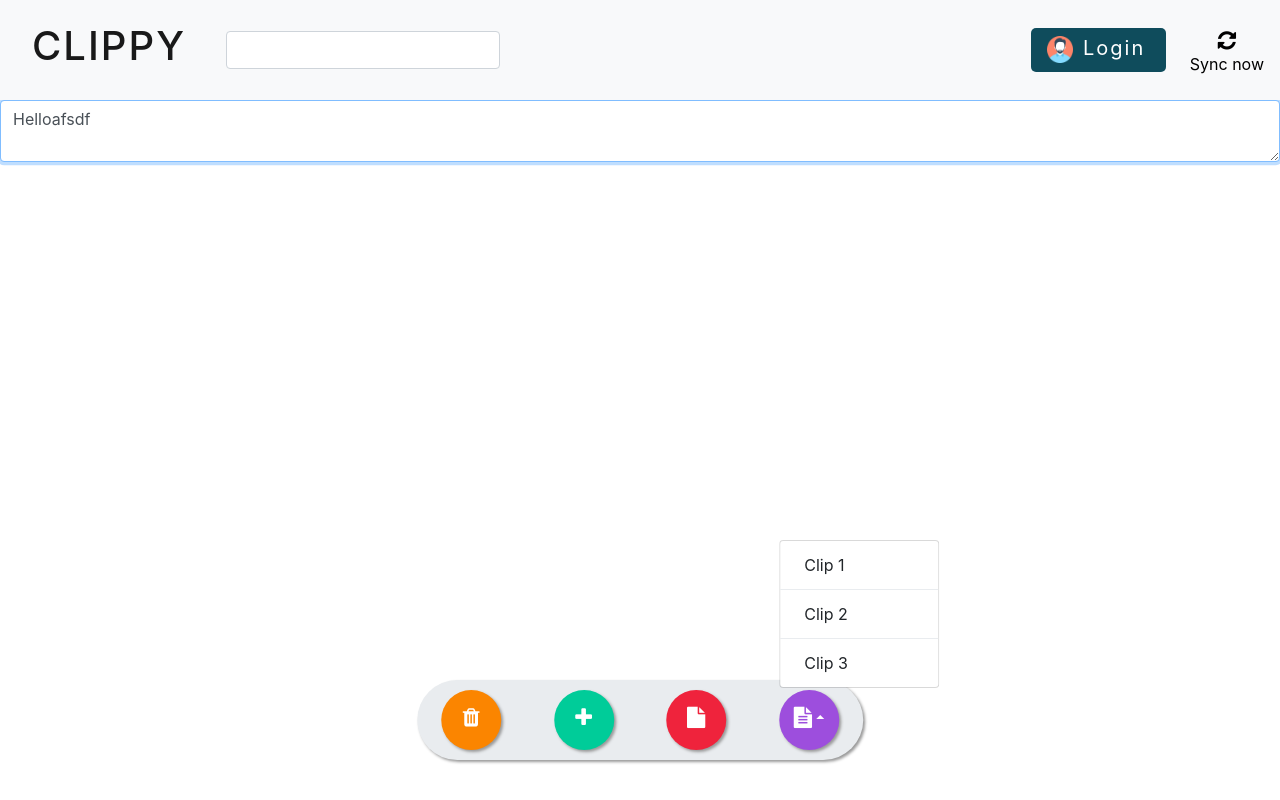
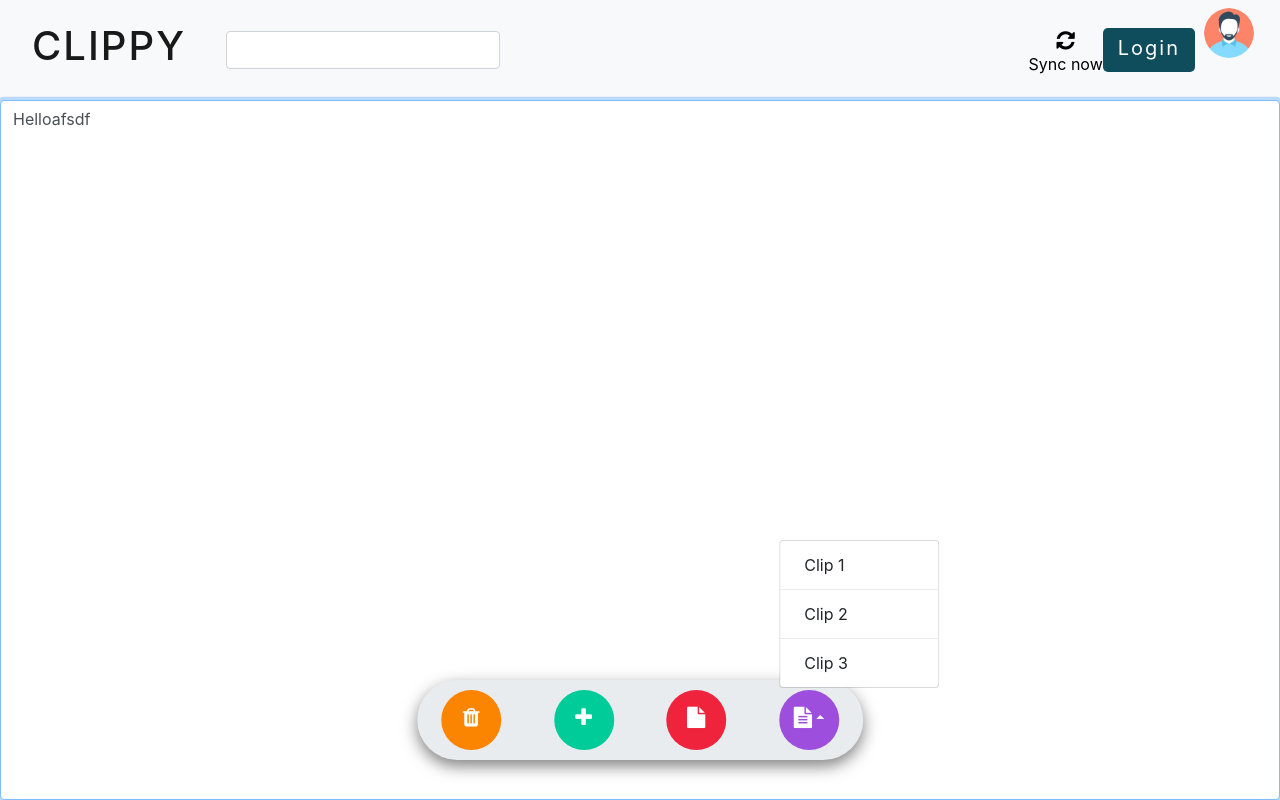
Before and after one commit to Anshit01/clippy, a Flask app: page / in a window 1280 px wide, after a click that opens the changed part. Run offline with Flask 2, Linux system fonts and the light colour scheme; some libraries are stand-ins or nearby versions.

Commit message:
added login functionality and added animations to bottom-bar

```diff
--- a/app/main.py
+++ b/app/main.py
@@ -18,6 +18,7 @@ socketio.init_app(app, cors_allowed_origins="*") ########### WARNING: remove in
 cluster = MongoClient(f'mongodb+srv://{config.DB_USERNAME}:{config.DB_PASSWORD}@cluster0.erdus.mongodb.net/database?retryWrites=true&w=majority')
 database = cluster['database']
 users_collection = database.users
+clip_list_collection = database.clip_list
 clips_collection = database.clips
 
 
@@ -44,10 +45,12 @@ def handle_login(name, email, uid):
     print('Login: ' + name + ' ' + email + ' ' + uid)
     user = users_collection.find_one({'email': email})
     err = None
+    clip_list = {}
     if user:
-        if uid == user.uid:
+        if uid == user['uid']:
             print(str(user))
             id = user['_id']
+            clip_list = clip_list_collection.find_one({'_id': id})
         else:
             print('attempt to login with wrong credentials')
             err = 'Invalid Credentials'
@@ -59,5 +62,8 @@ def handle_login(name, email, uid):
             'email': email,
             'uid': uid
         })
+        clip_list_collection.insert_one({
+            '_id': id
+        })
         print('user added')
-    emit('login_response', (err, id, name, email))
+    emit('login_response', (err, id, name, email, clip_list))
--- a/app/static/scripts/main.js
+++ b/app/static/scripts/main.js
@@ -6,6 +6,7 @@ var connection_id = ''
 var user_id = ''
 var user_name = ''
 var user_email = ''
+var photoURL = ''
 
 // Firebase configuration
 var firebaseConfig = {
@@ -27,14 +28,22 @@ var res
 var socket
 $(document).ready( () => {
 
+    var textareaTopOffset = $('#textarea').offset().top
+    $('#textarea').outerHeight($(document).height() - textareaTopOffset)
+
     $('#textarea').focus();
 
+    $(window).on('resize', () => {
+        $('#textarea').outerHeight($(document).height() - $('#textarea').offset().top)
+    })
+
     $('#login-btn').click(() => {
+        if($('#login-btn').html() == 'Login'){
             firebase.auth().signInWithPopup(provider).then(function(result) {
                 var name = result.user.displayName
                 var email = result.user.email
                 var uid = result.user.uid
-            var photoURL = result.user.photoURL
+                photoURL = result.user.photoURL
                 socket.emit('login', name, email, uid)
                 res = result
                 console.log('logged in')
@@ -49,6 +58,15 @@ $(document).ready( () => {
                 res = error
                 console.log('error in login')
             });
+        }else{
+            firebase.auth().signOut().then(function() {
+                console.log('Signed out')
+                $('#login-btn').html('Login')
+                $('#profile-img').attr('src', '/static/styles/images/user.png')
+            }).catch(function(error) {
+                console.error('Sign out error')
+            });
+        }
     })
 
     socket = io.connect('/')
@@ -61,14 +79,30 @@ $(document).ready( () => {
         console.log('connected with connection_id: ' + connection_id)
     })
 
-    socket.on('login_response', (err, id, name, email) => {
+    socket.on('login_response', (err, id, name, email, clipList) => {
         console.log('logged in finally')
         if(err){
-            console.log('error in login to backend')
+            console.error('error in login to backend')
+            console.error(err)
         }else{
             user_id = id
             user_name = name
             user_email = email
+            $('#profile-img').attr('src', photoURL)
+            $('#login-btn').html('Log out')
+
+            //filling recent clips drop down list
+            var clipLength = Object.keys(clipList).length
+            var i = 1
+            var content = ''
+            for(clip_id in clipList){
+                content += '<a id="' + clip_id + '" class="dropdown-item recent-clip">' + clipList[clip_id] + '</a>'
+                if(i < clipLength){
+                    content += '<div class="dropdown-divider"></div>'
+                }
+                i++
+            }
+            $('#recent-clip-list').html(content)
         }
     })
 
@@ -88,9 +122,6 @@ $(document).ready( () => {
         }
     })
 
-    $('#btn1').click(() => {
-        // socket.send('asfjafkdahfkh')
-    })
 
     // $('#textarea').on('input', () => {
     //     text = $('#textarea').val()
--- a/app/static/styles/main.css
+++ b/app/static/styles/main.css
@@ -14,8 +14,12 @@ body {
 }
 
 .text-field {
-    height: 100vh;  /*main text area starts her*/
+    /* padding: 50px;  main text area starts her */
+    position: absolute;
+    padding-bottom: 120px !important;
+    resize: none;
 }
+
 
 /**************************************************bottom bar *******************************************/
 
@@ -67,7 +71,14 @@ body {
     height: 80px;
     left: 50%;
     transform: translate(-50%, 0);
-    box-shadow: 2px 2px 3px #999;
+    /* box-shadow: 2px 2px 3px #999; */
+    box-shadow: 0 6px 16px rgba(0, 0, 0, 0.5);
+    transition: box-shadow 0.3s, transform 0.3s;
+}
+
+.bottom-bar:hover {
+    box-shadow: 0 6px 18px rgba(0, 0, 0, 0.7);
+    transform: translate(-50%, -5px);
 }
 
 .bottom-btn {
@@ -81,7 +92,13 @@ body {
     border-radius: 50px !important;
     color:#FFF;
     text-align:center;
-    box-shadow: 2px 2px 3px #999;
+    /* box-shadow: 2px 2px 3px #999; */
+    /* box-shadow: 0 6px 10px rgba(0, 0, 0, 0.2); */
+    transition: transform 0.3s;
+}
+
+.bottom-btn:hover {
+    transform: scale(1.1);
 }
 
 .dropup {
@@ -100,7 +117,7 @@ body {
     margin-bottom: 20px;
     margin-top: 20px;
     letter-spacing: 2px;
-    width: 135px;
+    /* width: 135px; */
 
 }
 
@@ -109,7 +126,9 @@ body {
 }
 
 .user{
-    width: 25%;
+    width: 50px;
+    height: 50px;
+    border-radius: 50%;
     margin-left: 1px;
     margin-right: 10px;
 }
--- a/app/templates/index.html
+++ b/app/templates/index.html
@@ -37,12 +37,12 @@
 
             <ul class=" navbar-nav navbar-right ">
 
-                <a href="#" class="login mr-2 "><img src="static/styles/images/user.png" class="user">Login</a>
-
                 <a href="#" class="sync ml-3 text-center">
                     <i class="fa fa-refresh fa-lg" aria-hidden="true"></i>
                     <p>Sync now</p>
                 </a>
+                <a id="login-btn" class="login mr-2 ">Login</a>
+                <img id="profile-img" src="/static/styles/images/user.png" class="user">
 
             </ul>
 
@@ -73,12 +73,12 @@
 
                     <div class=" mx-1 mx-md-2 mx-lg-4  dropup ">
                         <a  class="dropdown-toggle save bottom-btn text-center" data-toggle="dropdown"><i class="fa fa-file-text fa-lg my-float" aria-hidden="true"></i></a>
-                        <div class="dropdown-menu">
-                            <a href="#" class="dropdown-item">Clip 1</a>
+                        <div id="recent-clip-list" class="dropdown-menu">
+                            <a class="dropdown-item recent-clip">Clip 1</a>
                             <div class="dropdown-divider"></div>
-                            <a href="#" class="dropdown-item">Clip 2</a>
+                            <a class="dropdown-item recent-clip">Clip 2</a>
                             <div class="dropdown-divider"></div>
-                            <a href="#" class="dropdown-item">Clip 3</a>
+                            <a class="dropdown-item recent-clip">Clip 3</a>
                         </div>
                     </div>
 
```
Lines whose indentation alone changed are shown as unchanged.
